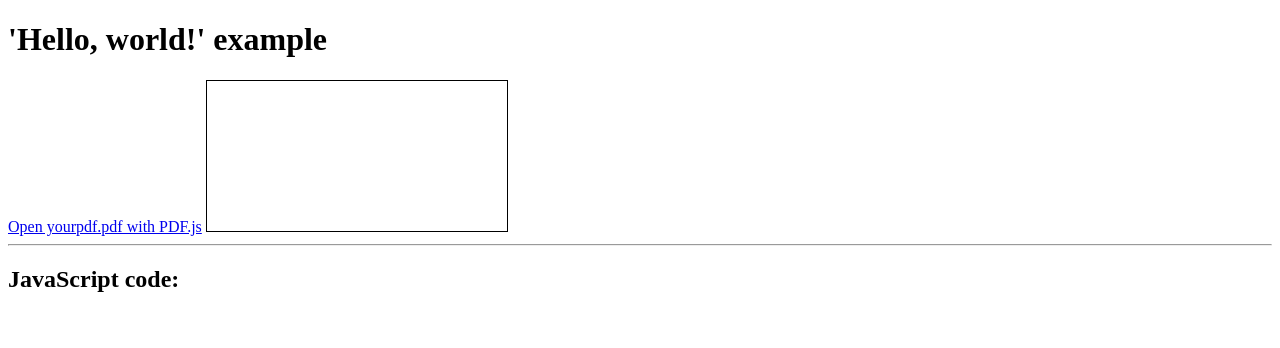
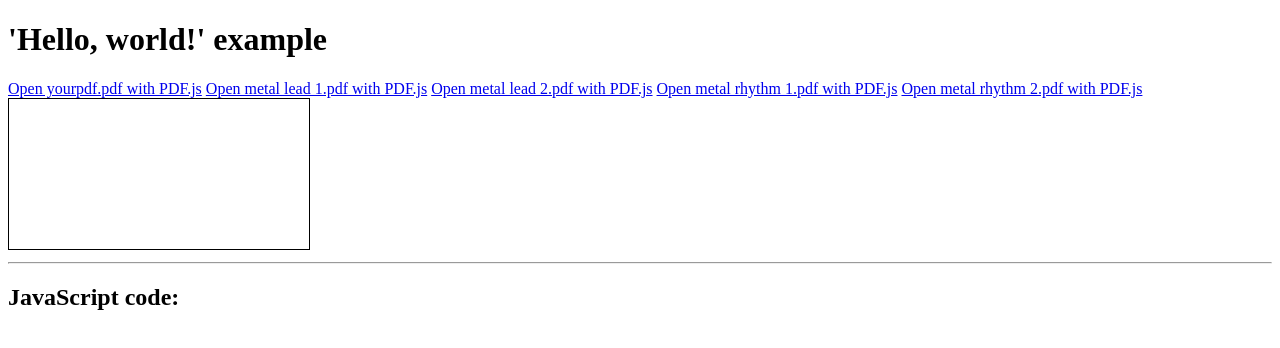
Before and after one commit to buermo/heroku-pdfjs, a website: page index.html in a window 1280 px wide. Drawn offline with Linux system fonts and the light colour scheme.

Commit message:
add books

```diff
--- a/index.html
+++ b/index.html
@@ -8,6 +8,10 @@
 
 <h1>'Hello, world!' example</h1>
 <a href="./CFA_Fundamentals_2nd_Edition.pdf">Open yourpdf.pdf with PDF.js</a>
+<a href="./metal lead 1.pdf">Open metal lead 1.pdf with PDF.js</a>
+<a href="./metal lead 2.pdf">Open metal lead 2.pdf with PDF.js</a>
+<a href="./metal rhythm 1.pdf">Open metal rhythm 1.pdf with PDF.js</a>
+<a href="./metal rhythm 2.pdf">Open metal rhythm 2.pdf with PDF.js</a>
 <canvas id="the-canvas" style="border:1px  solid black"></canvas>
 
 <!-- for legacy browsers add compatibility.js -->
```
Also changed, not shown: 4 other files.
